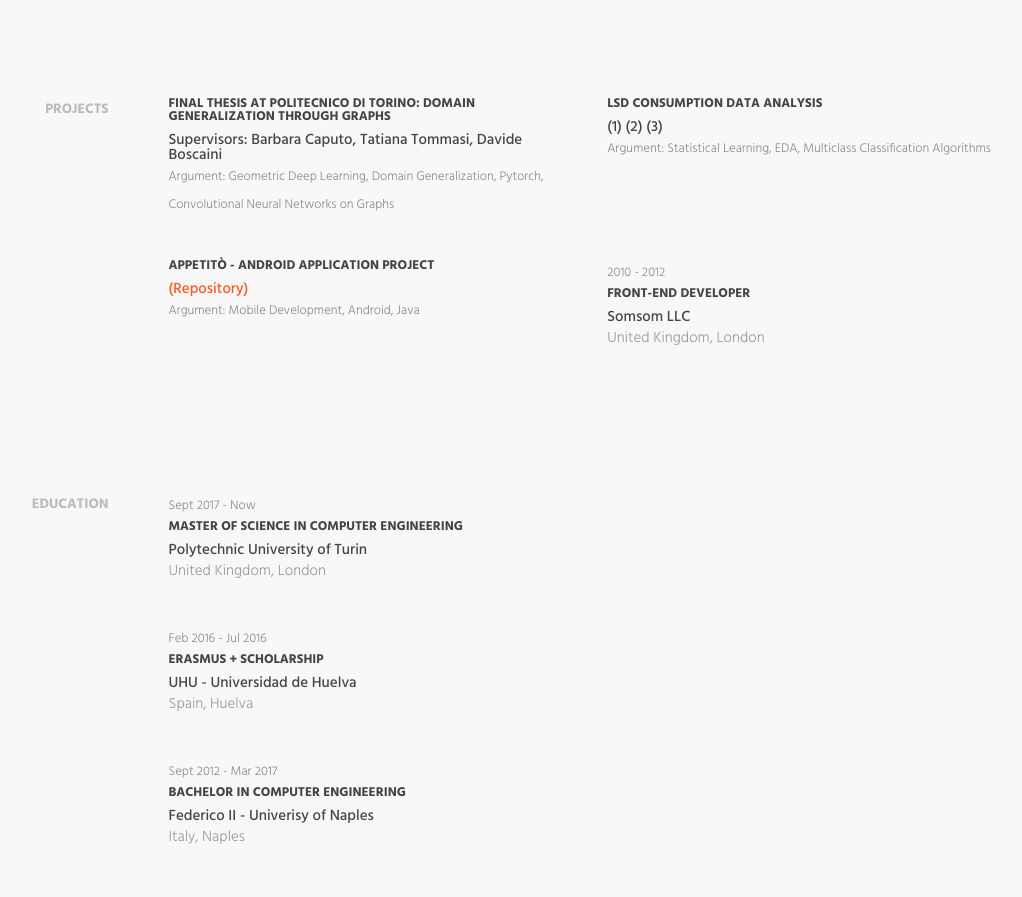
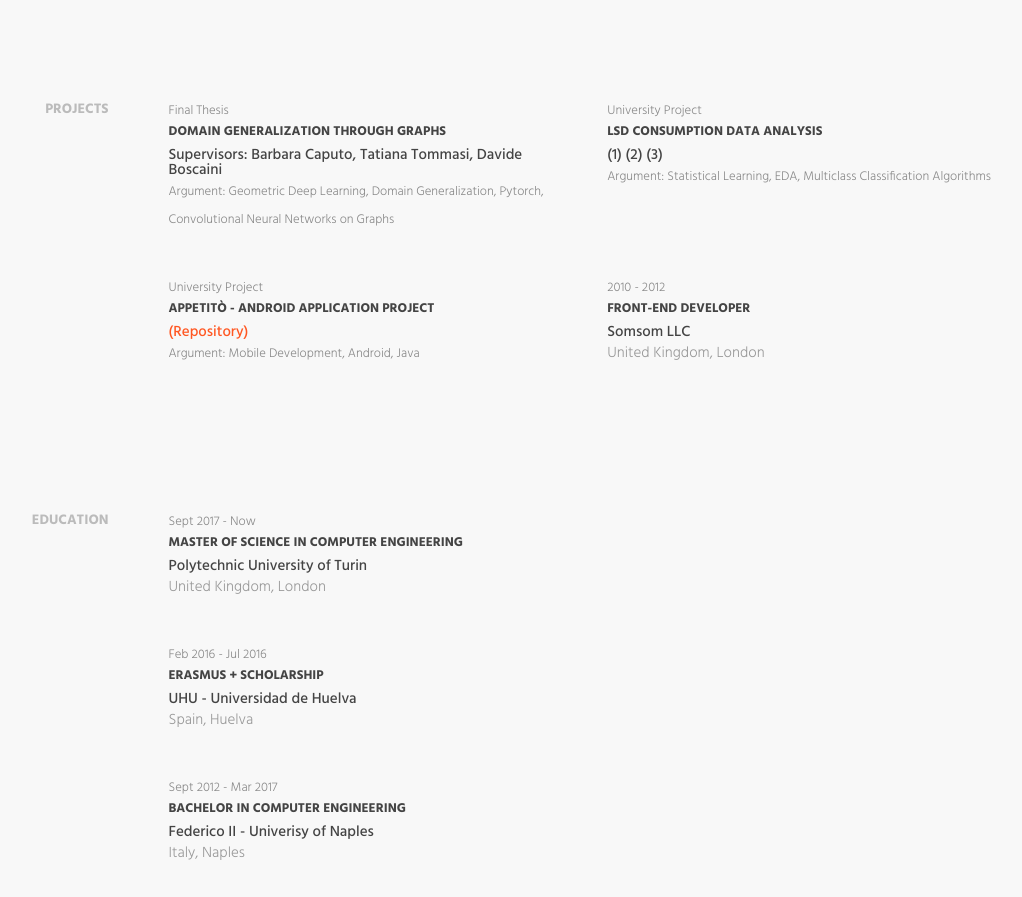
Before and after one commit to Pdipedro25/pdipedro25.github.io, a plain HTML site: page index.html in a window 1280 px wide. Shown: the part 1423-2320 px from the top of the page, without its empty margins (194-1216 px from the left). Drawn offline with Linux system fonts and the light colour scheme.

Commit message:
Update index.html

```diff
--- a/index.html
+++ b/index.html
@@ -446,8 +446,8 @@
                 <div class="row">
                     <div class="col-md-6">
                         <div class="content-item">
-                            <h3>Final Thesis at Politecnico di Torino:
-Domain Generalization through Graphs</h3>
+						<small>Final Thesis</small>
+                            <h3>Domain Generalization through Graphs</h3>
                             <h4>Supervisors: Barbara Caputo,
 Tatiana Tommasi, Davide Boscaini</h4>
 							<small>Argument: Geometric Deep Learning,
@@ -458,6 +458,7 @@ Convolutional Neural Networks on Graphs</small>
                     </div>
                     <div class="col-md-6">
                         <div class="content-item">
+						<small>University Project</small>
                             <h3>LSD Consumption Data Analysis</h3>
                             <h4>(1) (2) (3)</h4>
 							<small>Argument: Statistical Learning, EDA,
@@ -470,6 +471,7 @@ Multiclass Classification Algorithms</small>
 
                     <div class="col-md-6">
                         <div class="content-item">
+						<small>University Project</small>
                             <h3>APPetiTò - Android Application Project</h3>
                             <h4><a href="http://github.com/vintop95/mad1819_
 group17_projec">(Repository)</a></h4>
```
